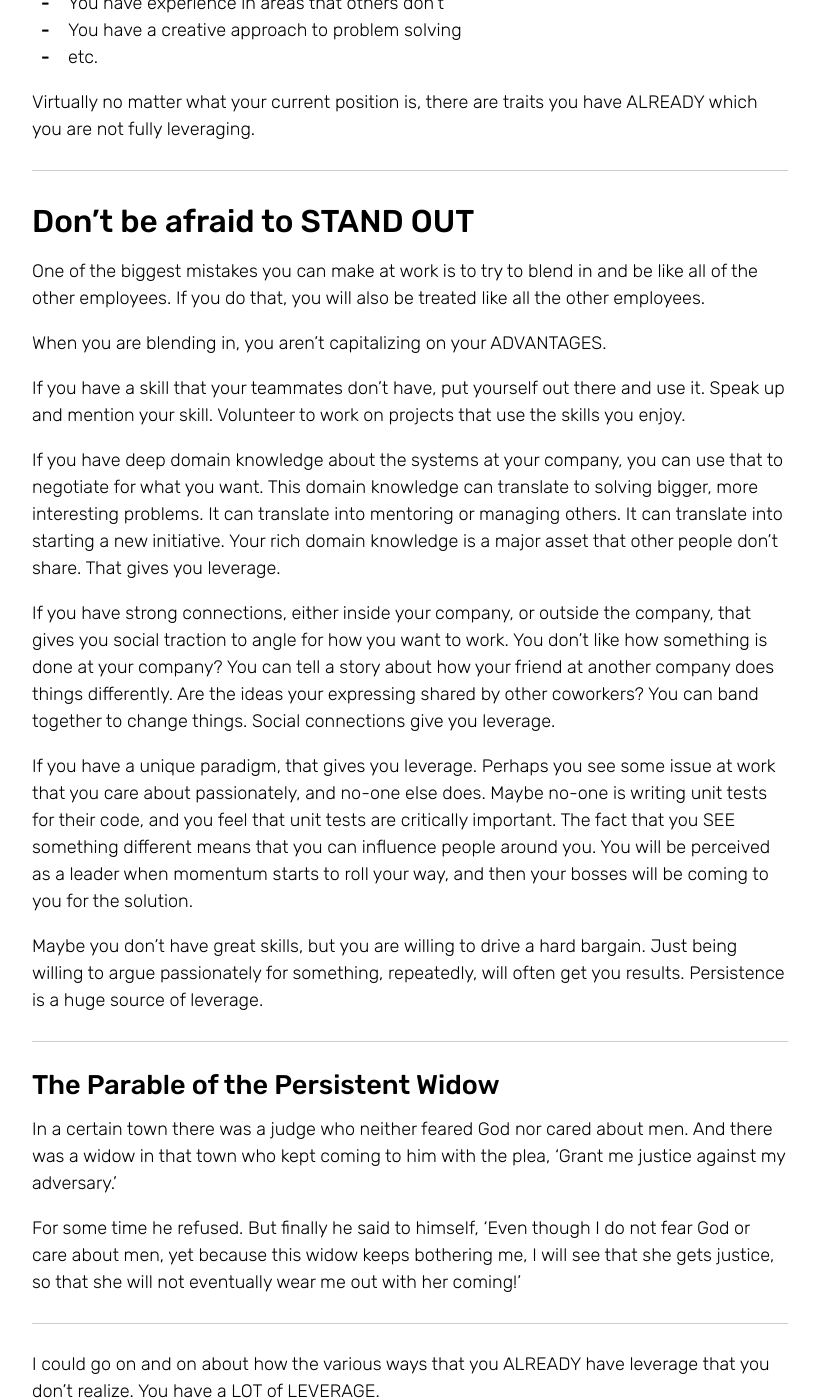
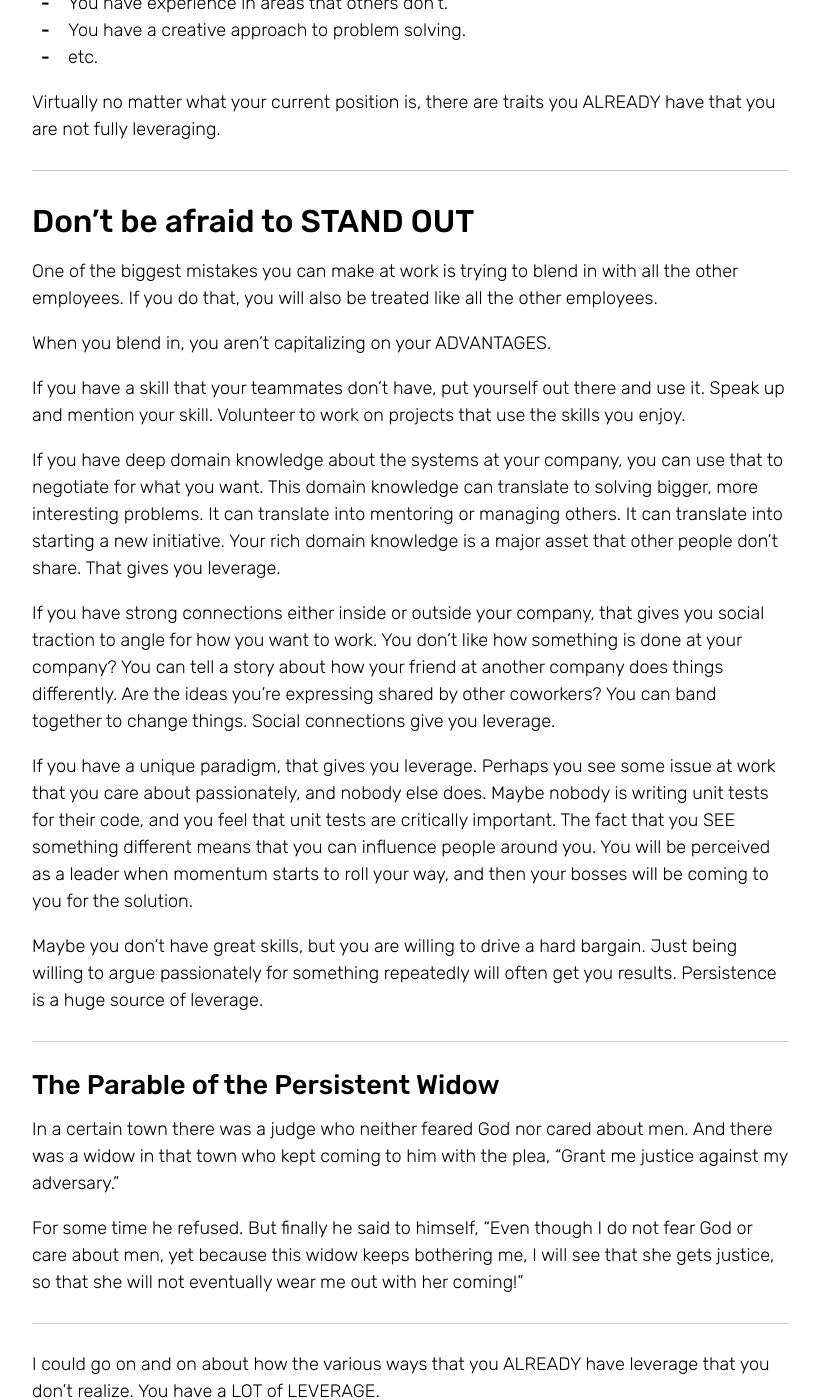
Before and after one commit to SilasReinagel/silasreinagel.github.io, a Jekyll site: the page built from static/liberation/C4_recognizing_your_leverage.md, in a window 1280 px wide and 1400 px high, scrolled down 1799 px. Shown: the whole window, without its empty margins (230-1049 px from the left). Built offline with Jekyll 4.4.1, drawn with Linux system fonts in a browser that asks for light colours; nearby versions of some CDN libraries; our own code applies the rules of GitHub Pages for plain Markdown files; some of the changed text lies outside the part shown.

Commit message:
Copy editing Liberation Start-C4

```diff
--- a/static/liberation/C4_recognizing_your_leverage.md
+++ b/static/liberation/C4_recognizing_your_leverage.md
@@ -11,73 +11,73 @@ When I was much earlier in my career, I didn't know what I had to offer. That li
 - I didn't know what to ask for.
 - I didn't know what estimates to give.
 - I didn't know how much to charge.
-- I didn't know that I could say "NO" to my boss.
+- I didn't know that I could say NO to my boss.
 
 I didn't realize what advantages I had, and I didn't realize that those advantages gave me leverage.
 
 Without a strong mentor, I learned to find my own advantages through trial and error, which is a much SLOWER and more PAINFUL way to learn.
 
-I want you to be able to learn this the easy way, and quickly incorporate it in into your life. If you do, you will start seeing benefits this week. As you practice and hone your mindset, you will gain more and more freedom.
+I want you to learn this the easy way and quickly incorporate it into your life. If you do, you will start seeing benefits this week. As you practice and hone your mindset, you will gain more and more freedom.
 
 ----
 
 ## The leverage you ALREADY possess
 
-Many, many people that I work with have more leverage than the realize. The first step in being free is recognizing how much leverage you already have.
+Many people that I work with have more leverage than they realize. The first step in being free is recognizing how much leverage you already have.
 
-One of my former colleagues, Johnny*, was a very sharp and capable programmer. Yet, he always walked on eggshells at work. He would always says things like "I'll get fired if I do that." And so, wherever he would work, he quickly found himself dissatisfied with the company he worked for. He would blame the company for things that had been in his power all the time. He would work until the dot of 5pm, even if it meant screwing around on Facebook instead of working or calling it a day. That's a not win for anyone. That's not a win for the company. That's not a win for him.
+One of my former colleagues, Johnny*, was a very sharp and capable programmer. Yet he always walked on eggshells at work. He would always say things like, "I'll get fired if I do that." And so, wherever he worked, he quickly found himself dissatisfied with the company he worked for. He would blame the company for things that had been in his power all the time. He would work until the dot of 5 p.m. even if it meant screwing around on Facebook instead of working or calling it a day. That's a not win for anyone. That's not a win for the company. That's not a win for him.
 
-I don't want to you to feel the way Johnny felt.
+I don't want you to feel the way Johnny felt.
 
 Let's break down the advantages you already have, today.
 
 What are some forms of leverage that you may already have?
 
-- You have skills that are in demand
-- You have intricate business knowledge
-- You have valuable social connections
-- You have more willingness to embrace conflict
-- You have a unique perspective because of your role
-- You have combinations of skills that others don't have
-- You have a devil-may-care attitude
-- You have a compelling communication style
-- You have experience in areas that others don't
-- You have a creative approach to problem solving
+- You have skills that are in demand.
+- You have intricate business knowledge.
+- You have valuable social connections.
+- You have more willingness to embrace conflict.
+- You have a unique perspective because of your role.
+- You have combinations of skills that others don't have.
+- You have a devil-may-care attitude.
+- You have a compelling communication style.
+- You have experience in areas that others don't.
+- You have a creative approach to problem solving.
 - etc.
 
-Virtually no matter what your current position is, there are traits you have ALREADY which you are not fully leveraging.
+Virtually no matter what your current position is, there are traits you ALREADY have that you are not fully leveraging.
 
 ----
 
 ## Don't be afraid to STAND OUT
 
-One of the biggest mistakes you can make at work is to try to blend in and be like all of the other employees. If you do that, you will also be treated like all the other employees.
+One of the biggest mistakes you can make at work is trying to blend in with all the other employees. If you do that, you will also be treated like all the other employees.
 
-When you are blending in, you aren't capitalizing on your ADVANTAGES.
+When you blend in, you aren't capitalizing on your ADVANTAGES.
 
 If you have a skill that your teammates don't have, put yourself out there and use it. Speak up and mention your skill. Volunteer to work on projects that use the skills you enjoy.
 
 If you have deep domain knowledge about the systems at your company, you can use that to negotiate for what you want. This domain knowledge can translate to solving bigger, more interesting problems. It can translate into mentoring or managing others. It can translate into starting a new initiative. Your rich domain knowledge is a major asset that other people don't share. That gives you leverage.
 
-If you have strong connections, either inside your company, or outside the company, that gives you social traction to angle for how you want to work. You don't like how something is done at your company? You can tell a story about how your friend at another company does things differently. Are the ideas your expressing shared by other coworkers? You can band together to change things. Social connections give you leverage.
+If you have strong connections either inside or outside your company, that gives you social traction to angle for how you want to work. You don't like how something is done at your company? You can tell a story about how your friend at another company does things differently. Are the ideas you're expressing shared by other coworkers? You can band together to change things. Social connections give you leverage.
 
-If you have a unique paradigm, that gives you leverage. Perhaps you see some issue at work that you care about passionately, and no-one else does. Maybe no-one is writing unit tests for their code, and you feel that unit tests are critically important. The fact that you SEE something different means that you can influence people around you. You will be perceived as a leader when momentum starts to roll your way, and then your bosses will be coming to you for the solution.
+If you have a unique paradigm, that gives you leverage. Perhaps you see some issue at work that you care about passionately, and nobody else does. Maybe nobody is writing unit tests for their code, and you feel that unit tests are critically important. The fact that you SEE something different means that you can influence people around you. You will be perceived as a leader when momentum starts to roll your way, and then your bosses will be coming to you for the solution.
 
-Maybe you don't have great skills, but you are willing to drive a hard bargain. Just being willing to argue passionately for something, repeatedly, will often get you results. Persistence is a huge source of leverage.
+Maybe you don't have great skills, but you are willing to drive a hard bargain. Just being willing to argue passionately for something repeatedly will often get you results. Persistence is a huge source of leverage.
 
 ----
 
 ### The Parable of the Persistent Widow
 
-In a certain town there was a judge who neither feared God nor cared about men. And there was a widow in that town who kept coming to him with the plea, 'Grant me justice against my adversary.'
+In a certain town there was a judge who neither feared God nor cared about men. And there was a widow in that town who kept coming to him with the plea, "Grant me justice against my adversary."
 
-For some time he refused. But finally he said to himself, 'Even though I do not fear God or care about men, yet because this widow keeps bothering me, I will see that she gets justice, so that she will not eventually wear me out with her coming!'
+For some time he refused. But finally he said to himself, "Even though I do not fear God or care about men, yet because this widow keeps bothering me, I will see that she gets justice, so that she will not eventually wear me out with her coming!"
 
 ----
 
 I could go on and on about how the various ways that you ALREADY have leverage that you don't realize. You have a LOT of LEVERAGE.
 
-The first step in liberating yourself from being an office slave to to cultivate an awareness of the leverage you have.
+The first step in liberating yourself from being an office slave is to cultivate an awareness of the leverage you have.
 
 Be aware of your unique advantages.
 
@@ -94,8 +94,8 @@ But the first step is to **Recognize Your Leverage**.
 ### Liberation Exercise:
 
 Set aside 5 minutes to meditate and reflect.
-1. Write down all of the advantages you have at work
-2. Highlight the ones that you aren't fully utilizing
+1. Write down all of the advantages you have at work.
+2. Highlight the ones that you aren't fully utilizing.
 
 In the last chapter, we looked briefly at what advantages you have.
 Now, after reading this chapter, you have a much bigger picture of the advantages you have.
@@ -103,4 +103,4 @@ If you did the previous exercise, then after you finish this one, compare the tw
 
 ----
 
-<sub><sup>\* Name changed because he's a dear friend of mine, despite being a bit of a coward.</sup></sub>
+<sub><sup>\* Name changed because he's a dear friend of mine despite being a bit of a coward.</sup></sub>
```
Also changed, not shown: static/liberation/02_dedication.md (+4 -4 lines), static/liberation/C1_freedom_mindset.md (+24 -24 lines), static/liberation/C2_slavery.md (+31 -31 lines), static/liberation/C3_leverage.md (+17 -17 lines).
